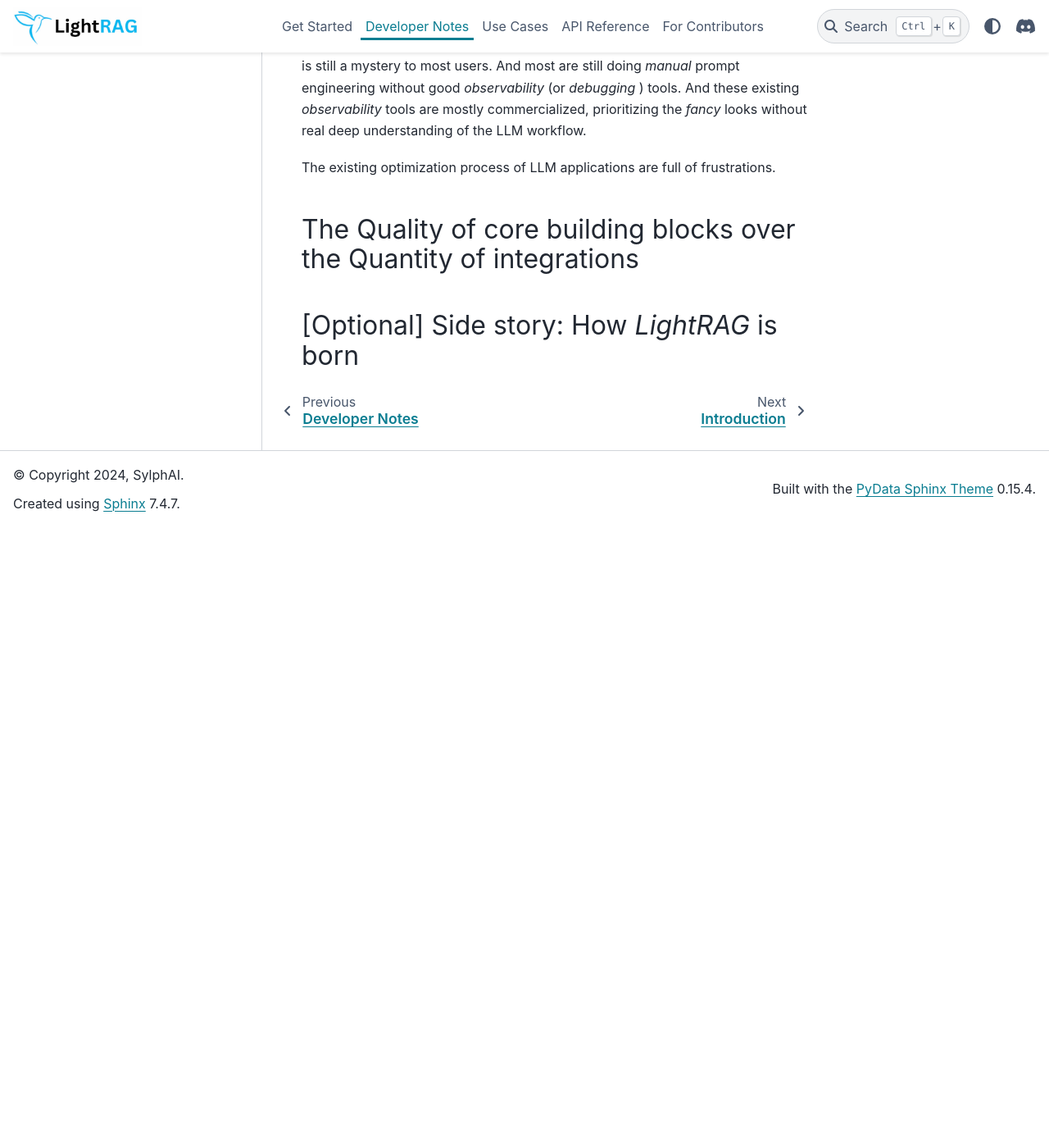
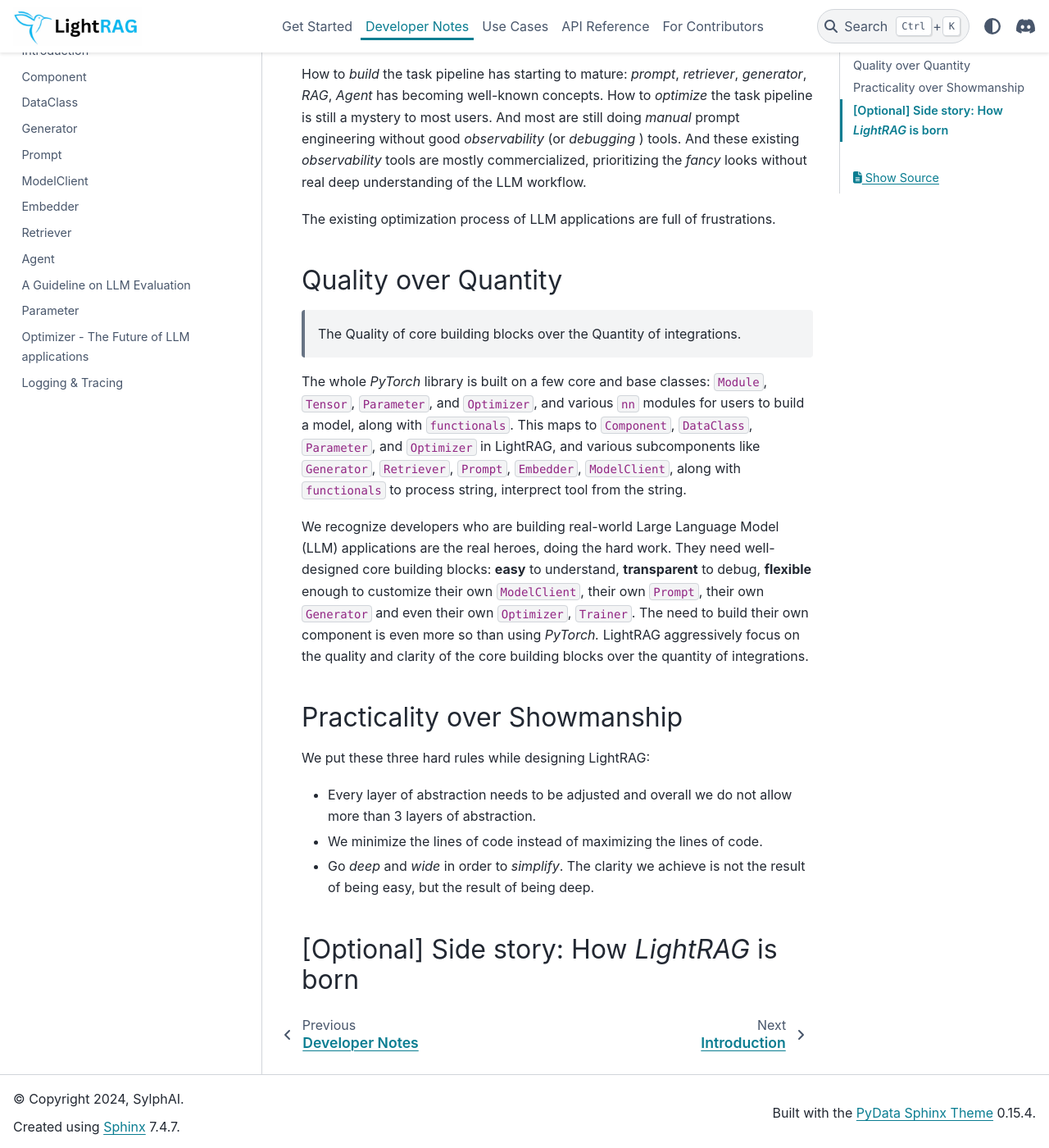
Before and after one commit to SylphAI-Inc/AdalFlow, a Sphinx documentation site: the page built from docs/source/developer_notes/lightrag_design_philosophy.rst, in a window 1280 px wide and 1400 px high, scrolled down 798 px. Shown: the whole window at 82% size. Built offline with Sphinx 7.4.7 and the PyData theme 0.15.4, drawn with Linux system fonts in a browser that asks for light colours; pages that are not in the unit, such as notebooks, are missing from menus; before the commit the page ends 1441 px from its top, so only the background shows below that; some of the changed text lies outside the part shown.

Commit message:
first version of design philosophy

```diff
--- a/docs/source/developer_notes/lightrag_design_philosophy.rst
+++ b/docs/source/developer_notes/lightrag_design_philosophy.rst
@@ -1,8 +1,8 @@
 LightRAG Design Philosophy
 ====================================
 
-Deep understanding of the LLM workflow
----------------------------------------
+.. Deep understanding of the LLM workflow
+.. ---------------------------------------
 
 LLMs are like `water`, it is all up to users to shape it into different use cases. In `PyTorch`, most likely users do not need to build their
 own ``conv`` or ``linear`` module, or their own ``Adam`` optimizer. Their building blocks can meet > 90% of their user's needs on `building` and
@@ -10,6 +10,11 @@ own ``conv`` or ``linear`` module, or their own ``Adam`` optimizer. Their buildi
 ``Optimizer``, etc. Libraries like `PyTorch`, `numpy`, `scipy`, `sklearn`, `pandas`, etc. are all doing the heavy lifting on the computation optimization.
 However, for developers to write their own LLM task pipeline, calling apis or using local LLMs to shape the LLMs via prompt into any use case is not a hard feat.
 The hard part is on `evaluating` and `optimizing` their task pipeline.
+
+Optimizing over Building
+-----------------------------------------------------------------------
+
+ We help users to build the task pipeline, but we want to help on optimizing even more so.
 
 In fact, building the task pipeline accounts for only **10%** of users' development process, the other **90%** is on optimtizing and iterating.
 The most popular libraries like ``Langchain`` and ``LlamaIndex`` are mainly focusing on `building` the task pipeline, prioritizing integrations and coveraging on different type of tasks, resulting large amounts of classes, each
@@ -23,17 +28,34 @@ real deep understanding of the LLM workflow.
 
 The existing optimization process of LLM applications are full of frustrations.
 
-The Quality of core building blocks over the Quantity of integrations
+Quality over Quantity
 -----------------------------------------------------------------------
 
-.. However, for LLM applations, no library currently can provide
+ The Quality of core building blocks over the Quantity of integrations.
+
+The whole `PyTorch` library is built on a few core and base classes: ``Module``, ``Tensor``, ``Parameter``, and ``Optimizer``,
+and various ``nn`` modules for users to build a model, along with ``functionals``.
+This maps to ``Component``, ``DataClass``,  ``Parameter``, and ``Optimizer`` in LightRAG, and various subcomponents
+like ``Generator``, ``Retriever``, ``Prompt``, ``Embedder``, ``ModelClient``, along with ``functionals`` to process string,
+interprect tool from the string.
+
+We recognize developers who are building real-world Large Language Model (LLM) applications are the real heroes, doing the hard
+work. They need well-designed core building blocks:  **easy** to understand, **transparent** to debug, **flexible** enough to customize their own
+``ModelClient``, their own ``Prompt``, their own ``Generator`` and even their own ``Optimizer``, ``Trainer``. The need to build their own component is even more so than using `PyTorch.`
+LightRAG aggressively focus on the quality and clarity of the core building blocks over the quantity of integrations.
 
 
-.. Instead, they can use the built-in modules and optimizers. Similarly, in `LightRAG`, we provide a set of built-in modules and optimizers, and users can use them to build their own LLMs.
-.. We aggressively focus on problem solving.
 
-.. Building the task pipeline accounts for only **10%** of the development process, the other **90%** is on optimtizing and iterating,
-.. via manual or auto prompting, along with hyperparmeter tuning and component optimization.
+Practicality over Showmanship
+-----------------------------------------------------------------------
+We put these three hard rules while designing LightRAG:
+
+- Every layer of abstraction needs to be adjusted and overall we do not allow more than 3 layers of abstraction.
+- We minimize the lines of code instead of maximizing the lines of code.
+- Go `deep` and `wide` in order to `simplify`.  The clarity we achieve is not the result of being easy, but the result of being deep.
+
+
+
 
 
 [Optional] Side story: How `LightRAG` is born
```
Also changed, not shown: docs/source/developer_notes/model_client.rst (+9 -0 lines), docs/source/_static/model_client.png (added).
